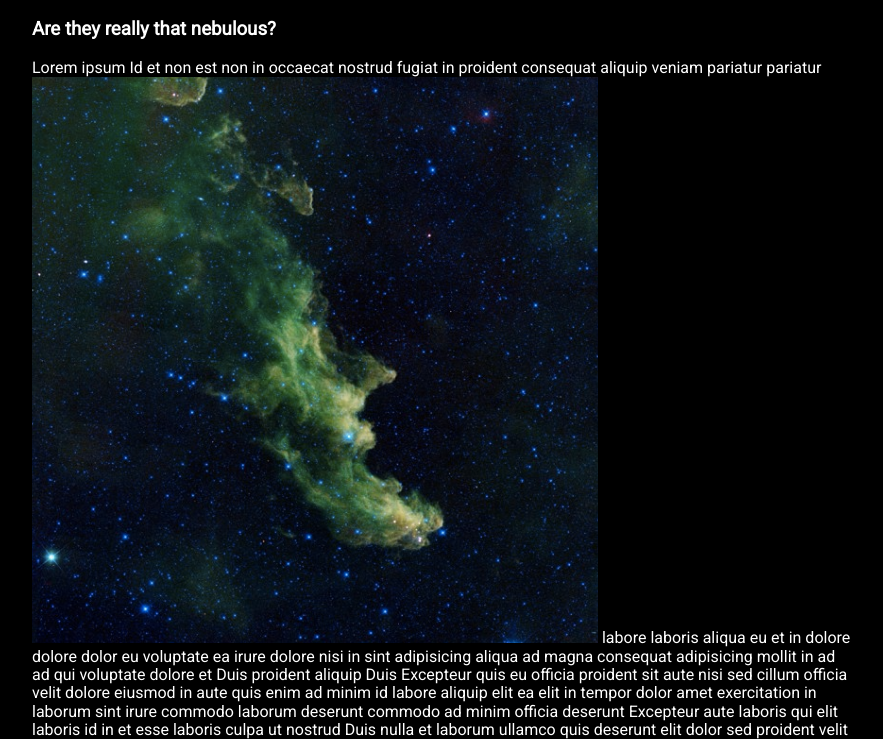
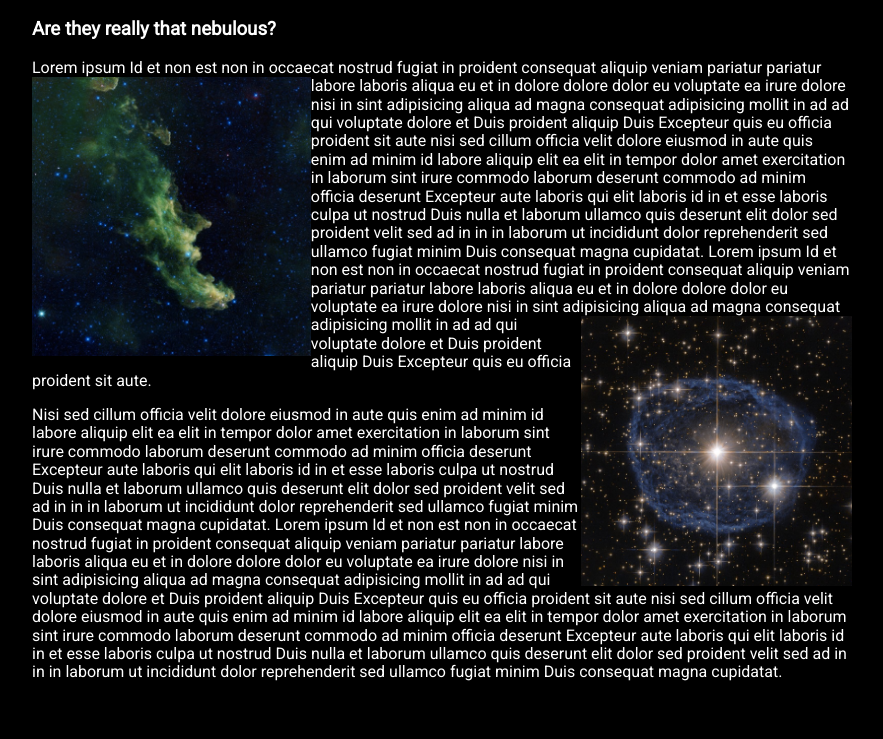
Before and after one commit to wrang308/showing-webpage-on-git, a plain HTML site: page clone/float-exercise.html in a window 1280 px wide. Shown: the part 61-800 px from the top of the page, without its empty margins (198-1081 px from the left). Drawn offline with nearby package versions, Linux system fonts and the light colour scheme.

Commit message:
Did the float exercise

```diff
--- a/clone/float-exercise.html
+++ b/clone/float-exercise.html
@@ -22,7 +22,7 @@
 	  <h1>Nebulas</h1>
     <h3>Are they really that nebulous?</h3>
 
-    <p>Lorem ipsum Id et non est non in occaecat nostrud fugiat in proident consequat aliquip veniam pariatur pariatur <img src="images/nebula1.png"> labore laboris aliqua eu et in dolore dolore dolor eu voluptate ea irure dolore nisi in sint adipisicing aliqua ad magna consequat adipisicing mollit in ad ad qui voluptate dolore et Duis proident aliquip Duis Excepteur quis eu officia proident sit aute nisi sed cillum officia velit dolore eiusmod in aute quis enim ad minim id labore aliquip elit ea elit in tempor dolor amet exercitation in laborum sint irure commodo laborum deserunt commodo ad minim officia deserunt Excepteur aute laboris qui elit laboris id in et esse laboris culpa ut nostrud Duis nulla et laborum ullamco quis deserunt elit dolor sed proident velit sed ad in in in laborum ut incididunt dolor reprehenderit sed ullamco fugiat minim Duis consequat magna cupidatat. Lorem ipsum Id et non est non in occaecat nostrud fugiat in proident consequat aliquip veniam pariatur pariatur labore laboris aliqua eu et in dolore dolore dolor eu voluptate ea irure dolore nisi in sint adipisicing aliqua ad magna consequat adipisicing mollit in ad ad <img src="images/nebula2.png"> qui voluptate dolore et Duis proident aliquip Duis Excepteur quis eu officia proident sit aute.</p>
+    <p>Lorem ipsum Id et non est non in occaecat nostrud fugiat in proident consequat aliquip veniam pariatur pariatur <img class="left" src="images/nebula1.png"> labore laboris aliqua eu et in dolore dolore dolor eu voluptate ea irure dolore nisi in sint adipisicing aliqua ad magna consequat adipisicing mollit in ad ad qui voluptate dolore et Duis proident aliquip Duis Excepteur quis eu officia proident sit aute nisi sed cillum officia velit dolore eiusmod in aute quis enim ad minim id labore aliquip elit ea elit in tempor dolor amet exercitation in laborum sint irure commodo laborum deserunt commodo ad minim officia deserunt Excepteur aute laboris qui elit laboris id in et esse laboris culpa ut nostrud Duis nulla et laborum ullamco quis deserunt elit dolor sed proident velit sed ad in in in laborum ut incididunt dolor reprehenderit sed ullamco fugiat minim Duis consequat magna cupidatat. Lorem ipsum Id et non est non in occaecat nostrud fugiat in proident consequat aliquip veniam pariatur pariatur labore laboris aliqua eu et in dolore dolore dolor eu voluptate ea irure dolore nisi in sint adipisicing aliqua ad magna consequat adipisicing mollit in ad ad <img class="right" src="images/nebula2.png"> qui voluptate dolore et Duis proident aliquip Duis Excepteur quis eu officia proident sit aute.</p>
     <p>Nisi sed cillum officia velit dolore eiusmod in aute quis enim ad minim id labore aliquip elit ea elit in tempor dolor amet exercitation in laborum sint irure commodo laborum deserunt commodo ad minim officia deserunt Excepteur aute laboris qui elit laboris id in et esse laboris culpa ut nostrud Duis nulla et laborum ullamco quis deserunt elit dolor sed proident velit sed ad in in in laborum ut incididunt dolor reprehenderit sed ullamco fugiat minim Duis consequat magna cupidatat. Lorem ipsum Id et non est non in occaecat nostrud fugiat in proident consequat aliquip veniam pariatur pariatur labore laboris aliqua eu et in dolore dolore dolor eu voluptate ea irure dolore nisi in sint adipisicing aliqua ad magna consequat adipisicing mollit in ad ad qui voluptate dolore et Duis proident aliquip Duis Excepteur quis eu officia proident sit aute nisi sed cillum officia velit dolore eiusmod in aute quis enim ad minim id labore aliquip elit ea elit in tempor dolor amet exercitation in laborum sint irure commodo laborum deserunt commodo ad minim officia deserunt Excepteur aute laboris qui elit laboris id in et esse laboris culpa ut nostrud Duis nulla et laborum ullamco quis deserunt elit dolor sed proident velit sed ad in in in laborum ut incididunt dolor reprehenderit sed ullamco fugiat minim Duis consequat magna cupidatat.</p>
   </main>
 
--- a/clone/styles/float-page.css
+++ b/clone/styles/float-page.css
@@ -10,3 +10,12 @@ main {
   margin-left: auto;
   margin-right: auto;
 }
+
+.left{
+	float: left;
+	width: 34%;
+}
+.right{
+	float:right;
+	width: 33%;
+}
```
